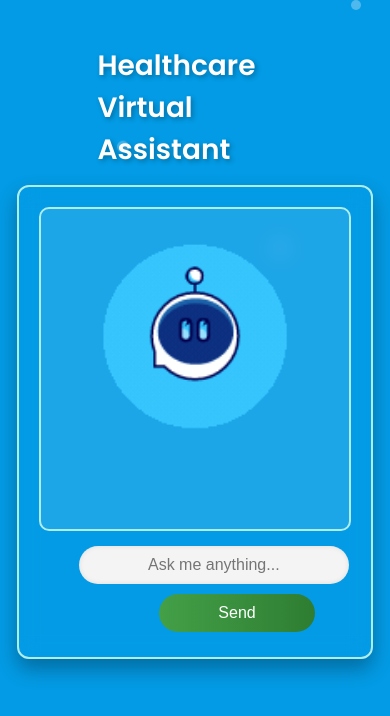
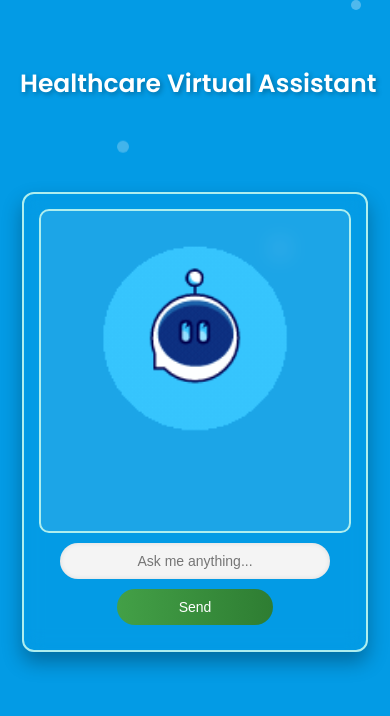
Before and after one commit to RajeshR005/healthcare-chatbot, a website: page index.html in a window 390 px wide. Drawn offline with Linux system fonts and the light colour scheme.

```diff
--- a/styles.css
+++ b/styles.css
@@ -341,3 +341,44 @@
             opacity: 0;
             transition: opacity 0.5s ease-in-out;
         }
+
+        /* RESPONSIVE DESIGN (MOBILE VIEW) */
+@media (max-width: 768px) {
+    #chatbox {
+
+        padding: 15px;
+    }
+
+    input, button {
+        width: 100%;
+        font-size: 14px;
+    }
+
+    h2 {
+        font-size: 25px;
+        width: 100%;
+
+        margin-left: 20px;
+        margin-top: 0px;
+    }
+
+    .chat-gif {
+        width: 250px;
+        height: 250px;
+    }
+
+        #userInput {
+            width: 80%; /* Adjust the width for better spacing */
+            display: block;
+            margin: 10px auto; /* Centers both horizontally */
+            text-align: center;
+        }
+        #sendButton {
+            width: 50%; /* Adjust the width for better spacing */
+            display: block;
+            margin: 10px auto; /* Centers both horizontally */
+            text-align: center;
+        }
+
+
+}
```
